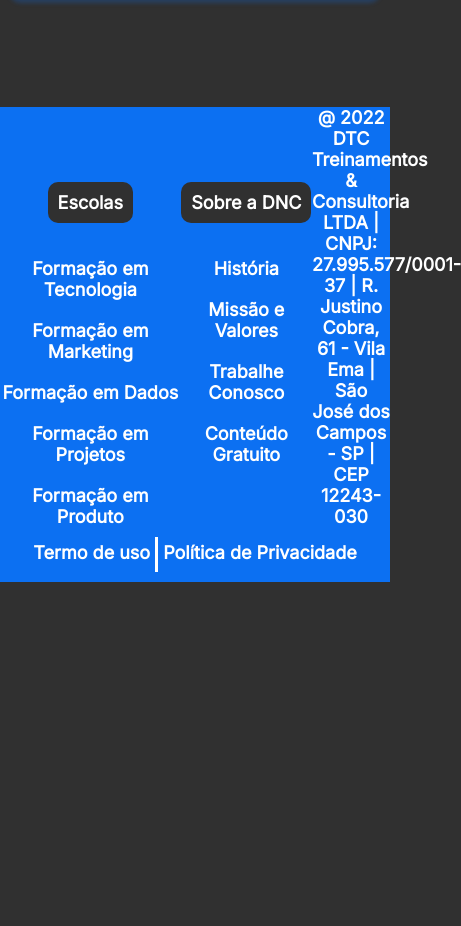
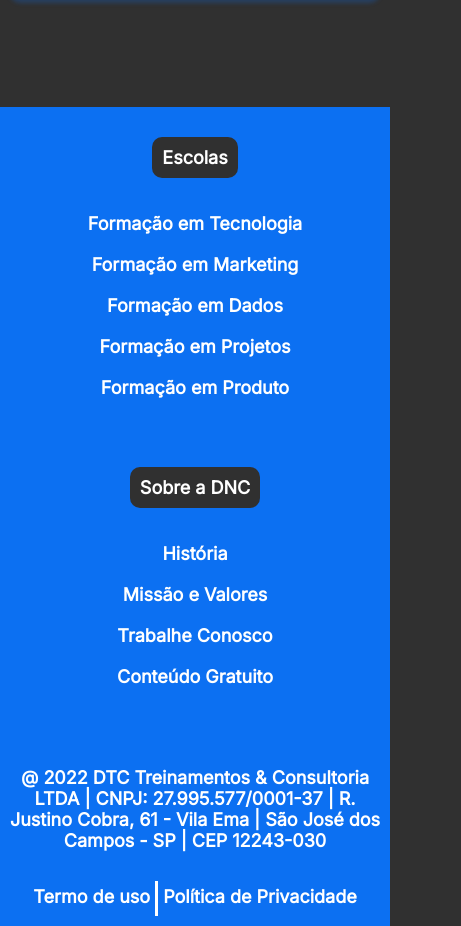
Before and after one commit to guilhermepradobr/bootcamp-dnc, a plain HTML site: page index.html in a window 390 px wide. Shown: the part 1649-2575 px from the top of the page, 461 px wide, since content can reach past the window. Before the commit the page ends 2231 px from the top, so only its background shows below. Drawn offline with Linux system fonts and the light colour scheme.

Commit message:
Adicionando media query no footer

```diff
--- a/style.css
+++ b/style.css
@@ -292,17 +292,27 @@
         padding-left: 15px;
     }
 
-    /*formulario*/
+    /*Formulario*/
 
     form{
         width: 95%;
         font-size: 20px;
     }
 
-    /*check-box*/
+    /*Check-box*/
 
     .checkbox-itens label{
         font-size: 17px;
+    }
 
+    /*Footer*/
+
+    footer .linha1{
+        flex-direction: column;
+    }
+
+    footer .endereço{
+        width: 95%;
+        margin-bottom: 20px;
     }
 }
```
